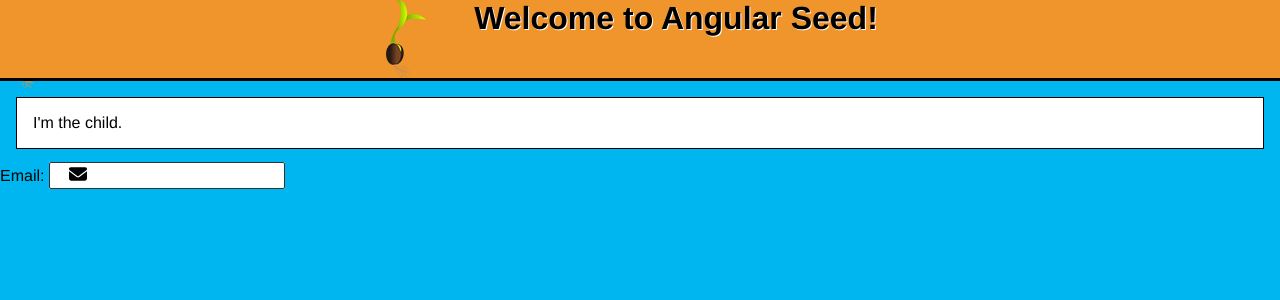
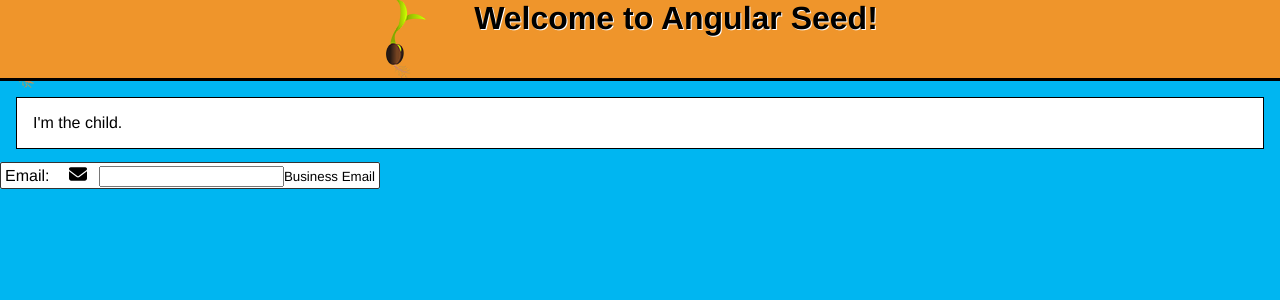
Before and after one commit to kevinruse/angular-v14-seed, an Angular app: page / in a window 1280 px wide. Shown: the top 300 px of the page. Built offline with nearby package versions, Linux system fonts and the light colour scheme.

Commit message:
guided exercise using content projection

```diff
--- a/src/app/app.component.html
+++ b/src/app/app.component.html
@@ -1,9 +1,13 @@
 <div>
   <app-header></app-header>
+  <app-child></app-child>
   <!-- <p>The App is working!</p> -->
-  <app-child></app-child>
   <!-- <form class="caution"> -->
-  <label>Email: </label>
-  <app-form-input></app-form-input>
+  <app-form-input icon="envelope">
+    <small>Business Email</small>
+    <label for="emailAddress">Email: </label>
+    <input id="emailAddress" type="email" />
+  </app-form-input>
+
   <!-- </form> -->
 </div>
--- a/src/app/form-input/form-input.component.html
+++ b/src/app/form-input/form-input.component.html
@@ -1,3 +1,5 @@
+<ng-content select="label"></ng-content>
 <fa-icon [icon]="faEnvelope" class="icon"></fa-icon>
-<input type="email" />
+<ng-content></ng-content>
+<ng-content select="small"></ng-content>
 <!-- <small>Please enter your business email account.</small> -->
```
